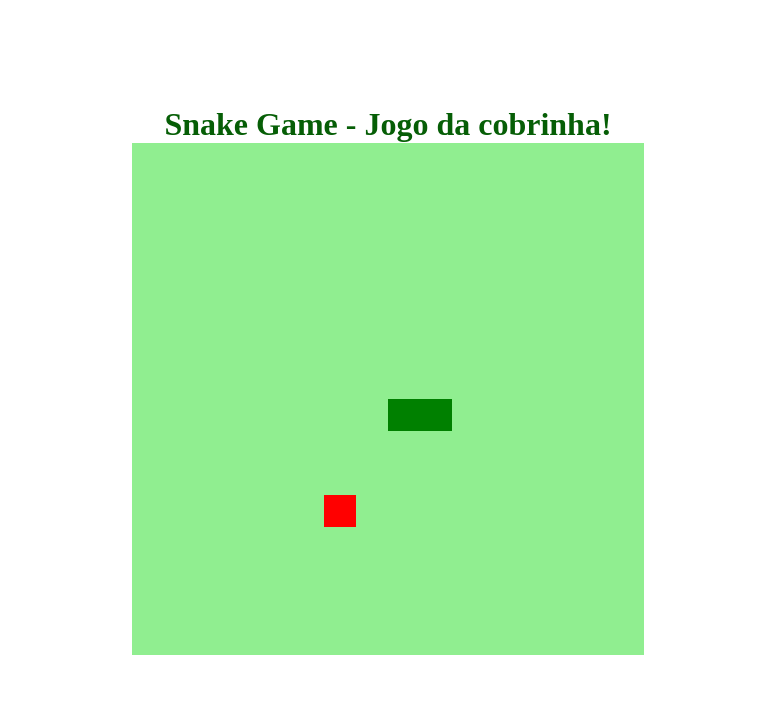
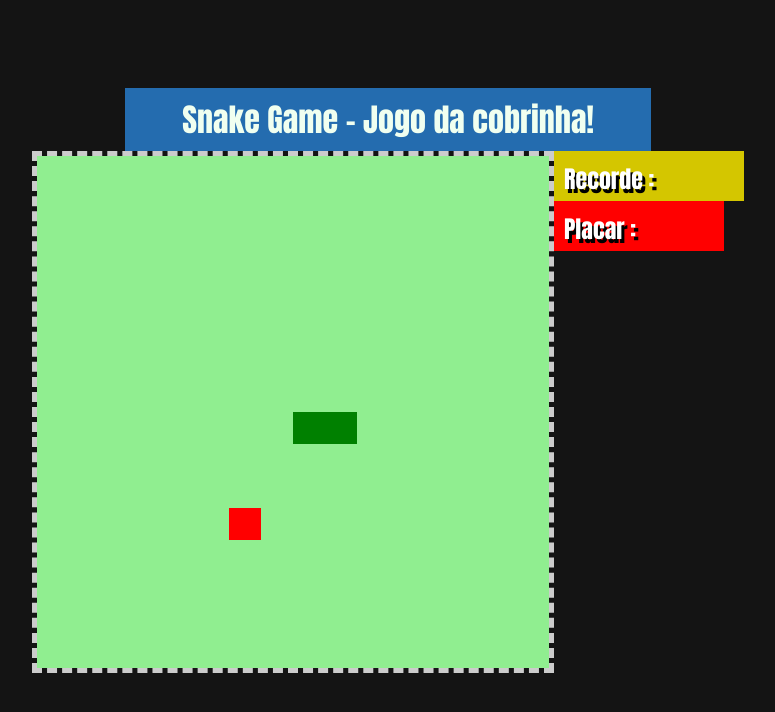
Before and after one commit to LuizJarduli/Jogo_Cobrinha_Javascript, a plain HTML site: page index.html in a window 1280 px wide. Shown: the whole page, without its empty margins (220-995 px from the left). Drawn offline with Linux system fonts and the light colour scheme.

Commit message:
Incluindo o placar e highscore

```diff
--- a/index.html
+++ b/index.html
@@ -1,5 +1,5 @@
 <!DOCTYPE html>
-<html lang="en">
+<html lang="pt-br">
 
 <head>
     <meta charset="UTF-8">
@@ -12,7 +12,16 @@
 
 <body>
     <h1>Snake Game - Jogo da cobrinha!</h1>
-    <canvas id="snake" width="512" height="512"></canvas>
+    <div class="container">
+        <canvas id="snake" width="512" height="512"></canvas>
+        <div class="interface">
+            <h2 id="recorde">Recorde : </h2>
+            <h2 id="placar">Placar : </h2>
+        </div>
+        <div class="reiniciar hidden"></div>
+    </div>
+
+
 
 </body>
 
--- a/style.css
+++ b/style.css
@@ -10,5 +10,49 @@ body {
     flex-direction: column;
     justify-content: center;
     align-items: center;
-    color: rgb(6, 94, 6);
+    background-color: #141414;
 }
+
+body h1 {
+    font-family: Impact, Haettenschweiler, 'Arial Narrow Bold', sans-serif;
+    padding: 7px;
+    background-color: rgb(36, 108, 175);
+    width: 512px;
+    color: honeydew;
+    text-align: center;
+}
+
+#snake {
+    border: 5px dashed #ccc;
+}
+
+.hidden {
+    display: none;
+}
+
+.container {
+    display: flex;
+    flex-direction: row;
+    justify-content: center;
+    align-items: top;
+}
+
+#placar {
+    padding: 10px;
+    width: 150px;
+    height: 30px;
+    color: white;
+    background-color: red;
+    font-family: Impact, Haettenschweiler, 'Arial Narrow Bold', sans-serif;
+    text-shadow: 3px 4px 0 #000;
+}
+
+#recorde {
+    padding: 10px;
+    width: 170px;
+    height: 30px;
+    color: white;
+    background-color: rgb(212, 198, 0);
+    font-family: Impact, Haettenschweiler, 'Arial Narrow Bold', sans-serif;
+    text-shadow: 3px 4px 0 #000;
+}
```
